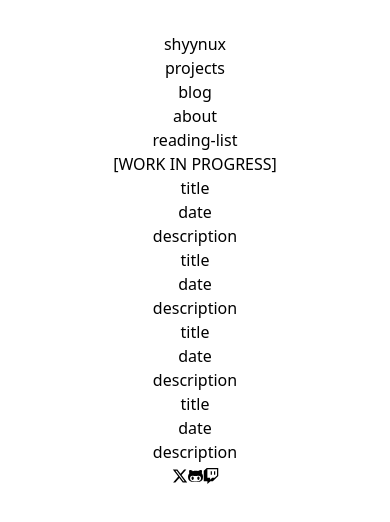
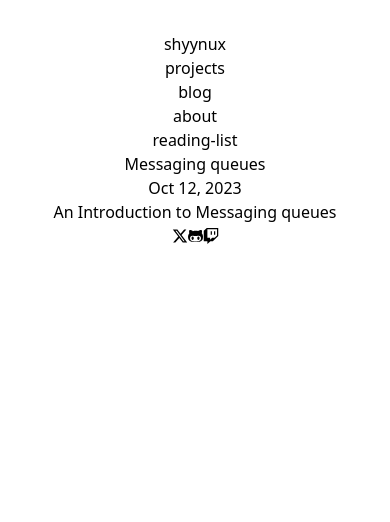
Before and after one commit to shyynux/minimal-portfolio, a React (Vite) app in the folder bio/: page /blog in a window 390 px wide. Shown: the top 522 px of the page. Built offline with nearby package versions, Linux system fonts and the light colour scheme.

Commit message:
added details and made it responsive

```diff
--- a/bio/src/assets/components/blog1.tsx
+++ b/bio/src/assets/components/blog1.tsx
@@ -1,14 +1,31 @@
+import Footer from "./footer";
+import Header from "./header";
 
-const Mqueue = () => {
+const MessagingQueue = () => {
     return (
+        <>
+        <Header />
         <div className="py-10 m-4
+        px-10
         border-2 border-black
         shadow-xl
+        items-center
+        justify-center
+        h-64
         ">
+        <div className="px-20 font-mono
+        justify-content">
+        One day a team-mate told me during a call to poll some messages from SQS, I was like ‘What’s SQS or polling’, they told me it is an asynchronous queue. I was like whaaat (in my mind), I was a new joinee(shy), I felt so dumb. But i hope you don’t (and you shouldn’t), so today we are going to understand -
 
-
+What is a messaging queue?
+An exploration of some popular messaging queues.
+Common terms related to messaging queues (SQS), yes polling as well.
+ <h6 className="underline text-red-500"> this will be updated </h6>
         </div>
+        <Footer />
+        </div>
+        </>
     )
 };
 
-export default Mqueue;
+export default MessagingQueue;
--- a/bio/src/assets/components/blogbox.tsx
+++ b/bio/src/assets/components/blogbox.tsx
@@ -1,17 +1,28 @@
 
-const BlogBox = () => {
+interface BoxProps {
+    title: string;
+    description: string;
+    dateWritten: string;
+    url: string;
+  }
+
+  const BlogBox: React.FC<BoxProps> = ({ title, description, dateWritten, url}) => {
     return (
-        <div className="py-10 m-4
+        <a href={url}>
+        <div className="py-10 m-4 px-10
         border-2 border-black
         shadow-xl
+        text-left
+        hover:bg-zinc-100
         ">
-           <h1 className="text-2xl
+        <h1 className="text-2xl
            font-serif text-purple-700
            font-bold
-           ">title</h1>
-           <h3>date</h3>
-           <p>description</p>
+           ">{title}</h1>
+           <p className="text-sm">{dateWritten}</p>
+           <h3 className="font-mono">{description}</h3>
         </div>
+        </a>
     )
 };
 
--- a/bio/src/assets/components/header.tsx
+++ b/bio/src/assets/components/header.tsx
@@ -1,27 +1,29 @@
 import { Link } from 'react-router-dom';
 
 const Header = () => {
-
-
   return (
-    <div className='flex flex-row'>
-      <h1 className='flex-1 text-left
-      hover:text-purple-900 hover:font-bold'>
+    <div className='flex flex-col md:flex-row'>
+      <h1 className='md:flex-1 text-left mb-4 md:mb-0'>
         <a href='/'>shyynux</a>
       </h1>
-      <div className='text-right flex '>
-
-  <h1 className='px-4 hover:text-purple-500 hover:underline'>
+      <div className='
+      flex flex-col
+      text-right
+      md:text-right
+      md:flex-row'>
+        <h1 className='md:px-4 hover:text-purple-500 hover:underline'>
           <Link to="/projects">projects</Link>
         </h1>
 
-<h1 className='px-4 hover:text-purple-500 hover:underline'>
-<Link to="/blog">blog</Link></h1>
+        <h1 className='md:px-4 hover:text-purple-500 hover:underline'>
+          <Link to="/blog">blog</Link>
+        </h1>
 
-<h1 className='px-4 hover:text-purple-500 hover:underline'>
-<Link to="/about">about</Link></h1>
+        <h1 className='md:px-4 hover:text-purple-500 hover:underline'>
+          <Link to="/about">about</Link>
+        </h1>
 
-<h1 className='px-4 hover:text-purple-500 hover:underline'>
+        <h1 className='md:px-4 hover:text-purple-500 hover:underline'>
           <a href='https://shyynux.github.io/reading-list/'>reading-list</a>
         </h1>
       </div>
--- a/bio/src/assets/components/projectbox.tsx
+++ b/bio/src/assets/components/projectbox.tsx
@@ -19,11 +19,11 @@ const Box: React.FC<BoxProps> = ({ title, description, website, github, techStac
     hover:bg-zinc-50
     border-2 border-black
     hover:text-black
-    h-64
-    w-full
-
+    md:h-64
+    md:w-full
+    h-fit
     '>
-    <div className="p-6 m-4
+    <div className="md:p-6 md:m-4 p-2
         h-1/3
         w-2/3
         text-left
@@ -51,7 +51,7 @@ const Box: React.FC<BoxProps> = ({ title, description, website, github, techStac
       </p>
       <h2></h2>
     </div>
-    <img src={url} alt={title} className='m-6 items-center
+    <img src={url} alt={title} className='hidden md:block md:m-6 items-center
     border-2 border-black
     rounded-md' />
     </div>
--- a/bio/src/home.tsx
+++ b/bio/src/home.tsx
@@ -12,8 +12,8 @@ function App() {
     <div className='
     font-mono
     flex flex-col items-center justify-center
-    h-screen
-
+    md:h-screen
+    h-auto
     '>
       <div className='text-zinc-500'>
       Hi, I am shyynux,
@@ -24,15 +24,6 @@ function App() {
       <br />
        interesting things.
       <br />
-      <p className='justify-content'>
-      <br />
-      Passionate about web development,
-      <br />
-       I also enjoy filming videos and reading books,
-      <br />
-       especially those with unique perspectives.
-      </p>
-
 
       </div>
       <div className='pt-8'>
--- a/bio/src/main.tsx
+++ b/bio/src/main.tsx
@@ -6,6 +6,7 @@ import Projects from './pages/projects.tsx';
 import './index.css'
 import Blog from './pages/blog.tsx';
 import About from './pages/about.tsx';
+import MessagingQueue from './assets/components/blog1.tsx';
 
 export default function App() {
   return (
@@ -15,7 +16,7 @@ export default function App() {
         <Route path="/projects" element={<Projects />} />
         <Route path="/blog" element={<Blog />} />
         <Route path="/about" element={<About />} />
-
+        <Route path='/MessagingQueue' element={<MessagingQueue />} />
       </Routes>
     </BrowserRouter>
   );
--- a/bio/src/pages/about.tsx
+++ b/bio/src/pages/about.tsx
@@ -11,15 +11,24 @@ const About = () => {
     flex flex-col items-center justify-center h-screen
     '>
         <div className="w-1/2">
-        I get obessessed with things and then drown
+        <p className='justify-content'>
+      <br />
+      Passionate about web development,
+      I get obessessed with things and then drown
            myself in it, currently it is building more and
            more. <br />
-           I also love reading, writing and making videos.
-           <br />
-           Just like me, this page is a <em className="font-bold">
-           work in PROGRESS </em>
-           coz it is 2:12 am and I spent the whole day
-           go-karting and bowling with friends, LOVED IT.
+       I also enjoy filming videos and reading books,
+      <br />
+       especially those with unique perspectives.
+       <br />
+      </p>
+      <br />
+      Currently I am exploring Golang, I usually work with
+      react, typescript, javascript, NodeJS and TailwindCSS.
+      <br />
+      <br />
+      I am open for freelance projects, dm or email me
+      (shyynux@gmail.com) with your work.
         </div>
         <div className="pt-8">
         <Footer />
--- a/bio/src/pages/blog.tsx
+++ b/bio/src/pages/blog.tsx
@@ -7,15 +7,27 @@ const Blog = () => {
         <>
         <Header />
         <div className="px-60 pt-8">
-            [WORK IN PROGRESS]
         <div className="flex flex-col flex-wrap
         text-center
         ">
-            <BlogBox />
-            <BlogBox />
-            <BlogBox />
-            <BlogBox />
+            <BlogBox
+             title="Messaging queues"
+             dateWritten="Oct 12, 2023"
+             description="An Introduction to Messaging queues"
+             url="/MessagingQueue"
+            />
+        {/*
+            <BlogBox
+             title=""
+             description=""
+             dateWritten=""
+            />
 
+            <BlogBox
+             title=""
+             description=""
+             dateWritten=""
+            /> */}
         </div>
         <Footer />
         </div>
--- a/bio/src/pages/projects.tsx
+++ b/bio/src/pages/projects.tsx
@@ -6,14 +6,14 @@ const Projects = () => {
     return (
         <>
         <Header />
-        <div className="px-60 pt-8">
+        <div className="md:px-60 pt-8">
         <h1 className="
         font-mono text-left text-zinc-700
         "> projects made by me while exploring tech :) </h1>
-        <div className="flex flex-row flex-wrap
+        <div className="flex md:flex-row flex-wrap
         text-center
         ">
-              <Box
+            <Box
             title="Taskbar"
             description="A simple browser based task management system
             which does not requires you to log-in"
```
Lines whose indentation alone changed are shown as unchanged.
